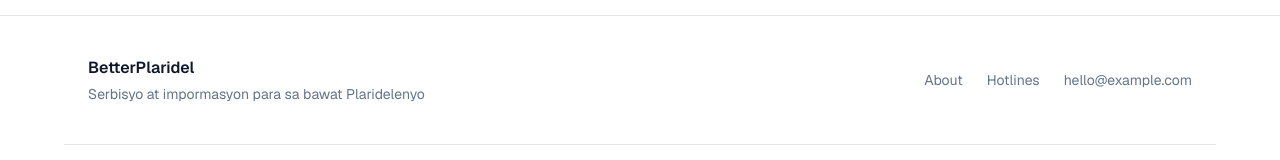
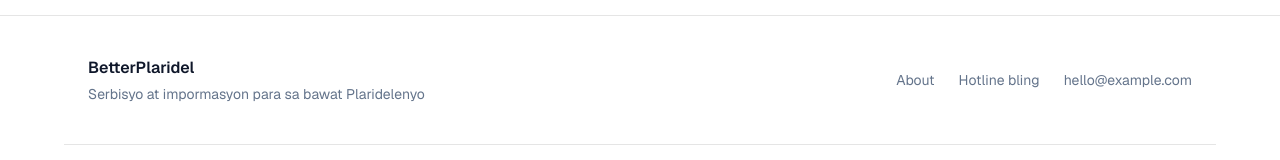
Before and after one commit to Ephraim-ed/betterplaridel, a Next.js app: page / in a window 1280 px wide. Shown: the part 4520-4680 px from the top of the page. Built offline with nearby package versions, Linux system fonts and the light colour scheme.

Commit message:
Test - Fix footer hotline label
This commit updates the footer navigation text from 'Hotlines' to 'Hotline bling' in the site footer. The change is a small copy tweak for the hotlines link shown to users.

```diff
--- a/src/components/layout/footer.tsx
+++ b/src/components/layout/footer.tsx
@@ -14,7 +14,7 @@ export function Footer() {
             About
           </Link>
           <Link to="/hotlines" className="hover:text-foreground">
-            Hotlines
+            Hotline bling
           </Link>
           <a href={`mailto:${site.email}`} className="hover:text-foreground">
             {site.email}
```
